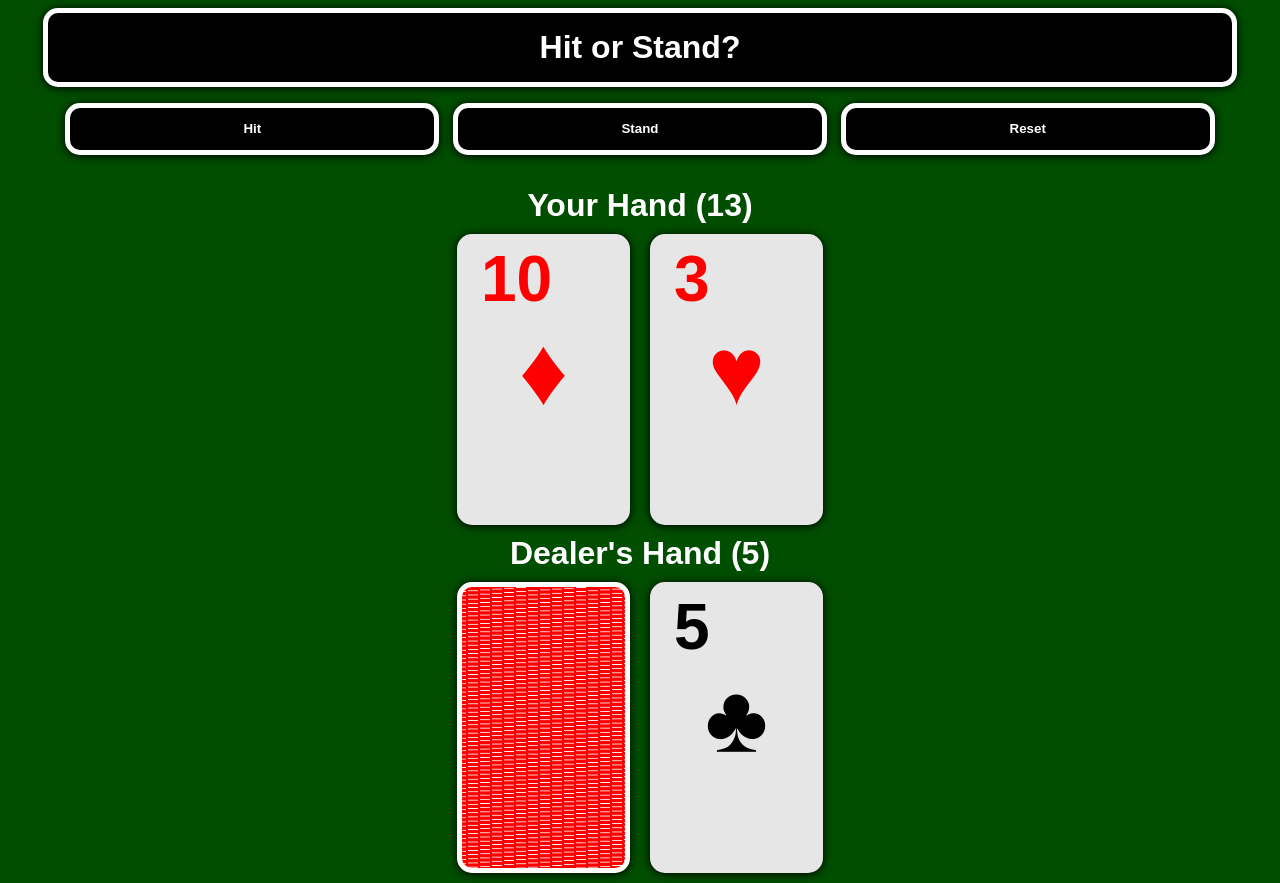
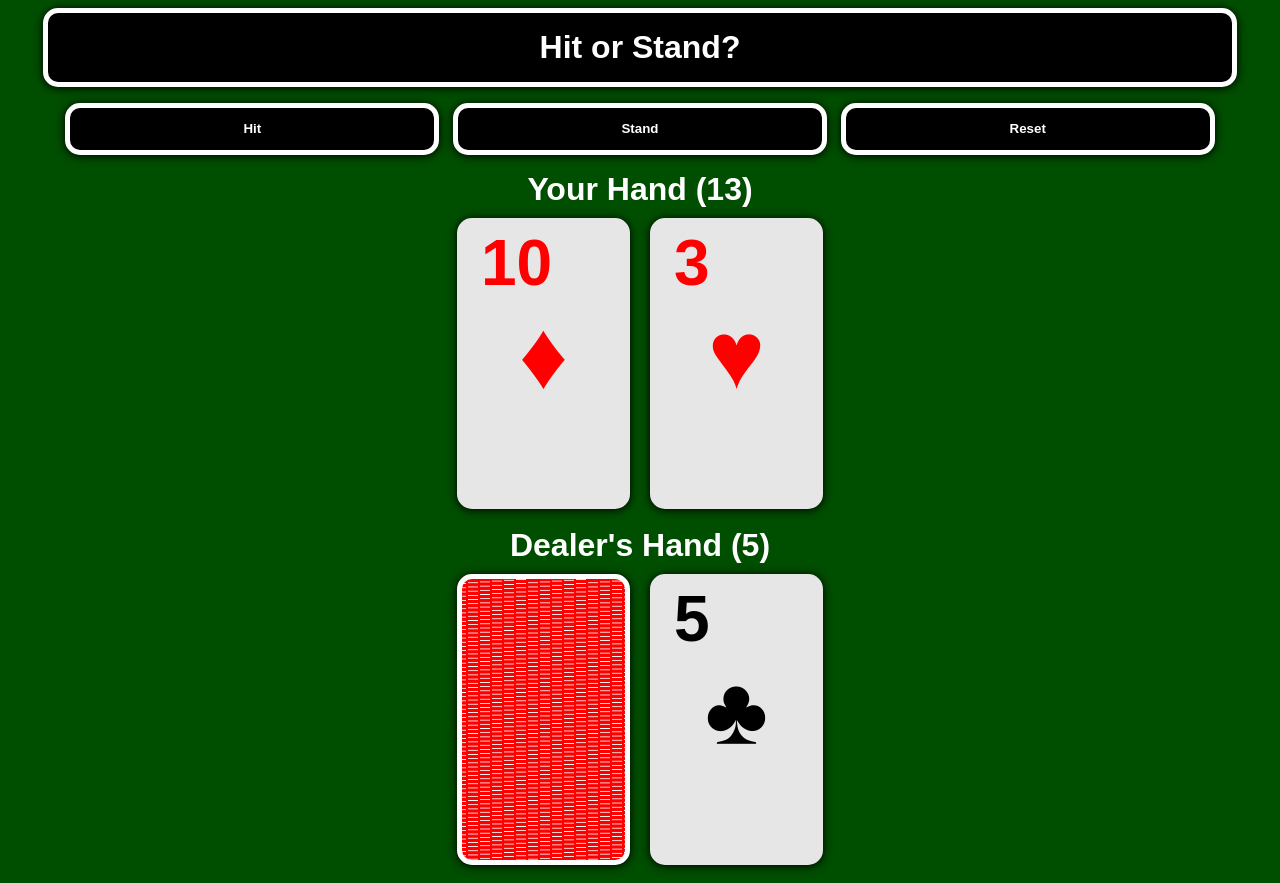
Before and after one commit to jarodburchill/blackjack-react-app, a React (Create React App) app: page / in a window 1280 px wide. Built offline with nearby package versions, Linux system fonts and the light colour scheme; a web font is replaced by a local one.

Commit message:
Minor margin changes

```diff
--- a/src/components/styles/Controls.module.css
+++ b/src/components/styles/Controls.module.css
@@ -1,7 +1,7 @@
 .controlsContainer {
   display: flex;
   justify-content: center;
-  margin: 0.5em 1em 2em 1em;
+  margin: 0.5em 1em 1em 1em;
 }
 
 .button {
--- a/src/components/styles/Hand.module.css
+++ b/src/components/styles/Hand.module.css
@@ -1,9 +1,9 @@
 .handContainer {
   color: white;
-  min-height: 40vh;
   display: flex;
   align-items: center;
   flex-direction: column;
+  margin: 0.5em
 }
 
 .cardContainer {
```
